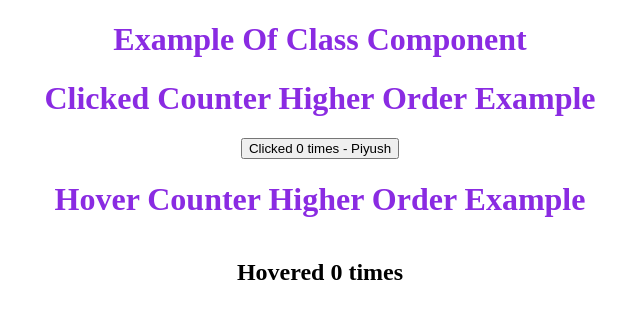
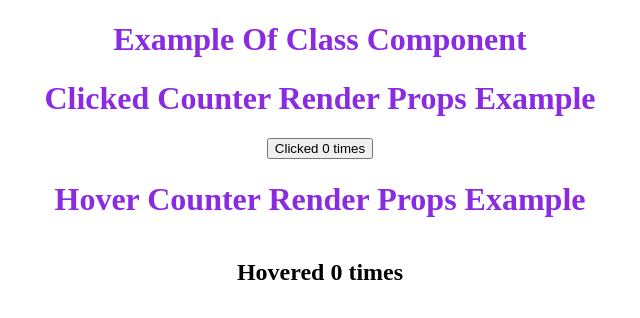
Before and after one commit to piyushkumar13/react-example, a React (Create React App) app: page / in a window 1280 px wide. Shown: the top 318 px of the page, without its empty margins (320-960 px from the left). Built offline with nearby package versions, Linux system fonts and the light colour scheme; a web font is replaced by a local one.

Commit message:
adding more examples

```diff
--- a/src/components/classComp/App.js
+++ b/src/components/classComp/App.js
@@ -274,10 +274,32 @@ import MyHeading from "./MyHeading";
 // export default App;
 
 
-/* ##################### Higher Order Components Example ############################### */
+/* ##################### Higher Order Components Pattern Example ############################### */
 
-import ClickedCounter from "./ClickedCounter";
-import HoverCounter from "./HoverCounter";
+// import ClickedCounter from "./ClickedCounter";
+// import HoverCounter from "./HoverCounter";
+//
+// class App extends Component {
+//
+//     render() {
+//         return (
+//             <>
+//                 <MyHeading/>
+//                 <ClickedCounter name="Piyush"/>
+//                 <HoverCounter/>
+//             </>
+//         );
+//     }
+// }
+//
+// export default App;
+
+
+/* ##################### Render Props Pattern Example ############################### */
+
+import Counter from "./Counter";
+import ClickedCounterTwo from "./ClickedCounterTwo";
+import HoverCounterTwo from "./HoverCounterTwo";
 
 class App extends Component {
 
@@ -285,8 +307,18 @@ class App extends Component {
         return (
             <>
                 <MyHeading/>
-                <ClickedCounter name="Piyush"/>
-                <HoverCounter/>
+                <Counter render={(count, incrementCount)=> <ClickedCounterTwo count={count} increment={incrementCount}/> }/>
+                <Counter render={(count, incrementCount)=> <HoverCounterTwo count={count} increment={incrementCount}/> }/>
+
+                {/* Slight variatioin of render props - we can pass the props as child props */}
+                {/*<Counter>*/}
+                {/*    {(count, incrementCount) => <ClickedCounterTwo count={count} increment={incrementCount}/>}*/}
+                {/*</Counter>*/}
+
+                {/*<Counter>*/}
+                {/*    {(count, incrementCount) => <HoverCounterTwo count={count} increment={incrementCount}/>}*/}
+                {/*</Counter>*/}
+
             </>
         );
     }
--- /dev/null
+++ b/src/components/classComp/ClickedCounterTwo.js
@@ -0,0 +1,24 @@
+import React, {Component} from "react";
+import "../../index.css";
+
+class ClickedCounterTwo extends Component{
+
+    render() {
+
+        const {count, increment} = this.props;
+
+        console.log(this.props);
+        console.log("count val ", count);
+        return (
+            <>
+                <h1 className="heading"> Clicked Counter Render Props Example</h1>
+                <div className="centerContent">
+                    <button onClick={increment}>Clicked {count} times</button>
+                </div>
+
+            </>
+        );
+    }
+}
+
+export default ClickedCounterTwo;
--- /dev/null
+++ b/src/components/classComp/Counter.js
@@ -0,0 +1,35 @@
+import React, {Component} from "react";
+import "../../index.css";
+
+class Counter extends Component {
+
+    constructor(props) {
+        super(props);
+
+        this.state = {
+            count: 0
+        }
+    }
+
+    incrementCount = () => {
+        this.setState((prevState) => {
+            return {
+                count: prevState.count + 1
+            }
+        });
+    }
+
+    render() {
+        return (
+            <>
+
+                {this.props.render(this.state.count, this.incrementCount)}
+                {/*{this.props.children(this.state.count, this.incrementCount)}*/}
+
+            </>
+        );
+    }
+}
+
+
+export default Counter;
--- /dev/null
+++ b/src/components/classComp/HoverCounterTwo.js
@@ -0,0 +1,24 @@
+import React, {Component} from "react";
+import "../../index.css";
+
+class HoverCounterTwo extends Component{
+
+    render() {
+
+        const {count, increment} = this.props;
+
+        console.log(this.props);
+        console.log("count val ", count);
+        return (
+            <>
+                <h1 className="heading"> Hover Counter Render Props Example</h1>
+                <div className="centerContent">
+                    <h2 onMouseOver={increment}>Hovered {count} times</h2>
+                </div>
+
+            </>
+        );
+    }
+}
+
+export default HoverCounterTwo;
```
